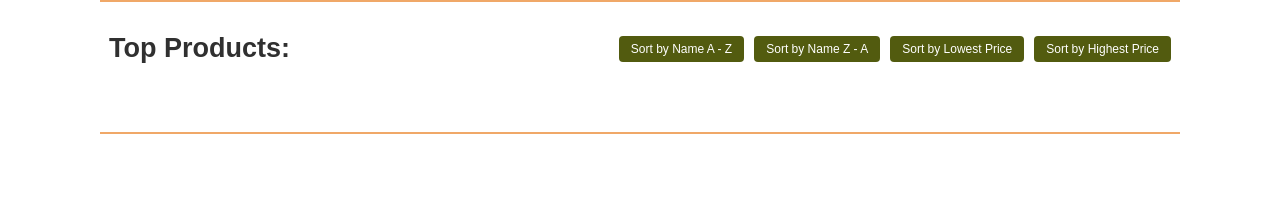
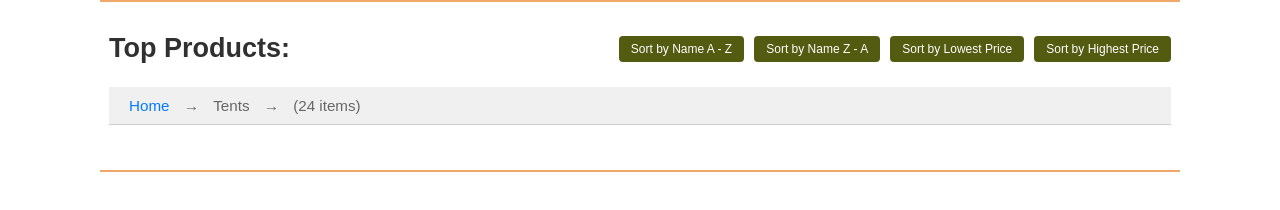
Before and after one commit to garretts8/WDD330Team2, a website: page src/product_list/index.html in a window 1280 px wide. Drawn offline with Linux system fonts and the light colour scheme.

Commit message:
breadcrumbs

```diff
--- a/src/css/style.css
+++ b/src/css/style.css
@@ -35,7 +35,7 @@ header {
 }
 
 .logo img {
-  width: 250px;
+  width: 200px;
   height: auto;
 }
 .logo a {
@@ -238,6 +238,34 @@ button.remove-item {
   max-width: 600px;
   margin: auto;
 }
+
+/* Breadcrumnbs */
+
+.breadcrumb {
+  font-size: 0.95rem;
+  color: #333;
+  background-color: #f0f0f0;
+  padding: 10px 20px;
+  border-bottom: 1px solid #ccc;
+  font-family: Arial, sans-serif;
+}
+
+.breadcrumb a {
+  color: #007bff;
+  text-decoration: none;
+  margin-right: 5px;
+}
+
+.breadcrumb a:hover {
+  text-decoration: underline;
+}
+
+.breadcrumb span {
+  margin: 0 5px;
+  color: #666;
+}
+
+
 
 .products {
   padding: 0.5em;
--- a/src/product_list/index.html
+++ b/src/product_list/index.html
@@ -1,5 +1,6 @@
 <!doctype html>
 <html lang="en">
+
 <head>
   <meta charset="UTF-8" />
   <meta name="viewport" content="width=device-width, initial-scale=1.0" />
@@ -9,26 +10,39 @@
 </head>
 
 <body>
+
   <header class="divider" id="main-header"></header>
   <main class="divider">
     <section class="products">
-        <div class = title-and-sort>
+      <div class=title-and-sort>
         <h2>Top Products: <span class="title"></span></h2>
-          <div class = buttons>
+        <div class=buttons>
           <button class="sort-btn">Sort by Name A - Z</button>
           <button class="sort-btn4">Sort by Name Z - A</button>
           <button class="sort-btn2">Sort by Lowest Price</button>
           <button class="sort-btn3">Sort by Highest Price</button>
         </div>
+
       </div>
+
+      <nav class="breadcrumb">
+        <a href="/iindex.html">Home</a>
+        <span class="breadcrumb-separator">→</span>
+        <span class="breadcrumb-item">Tents</span>
+        <span class="breadcrumb-separator">→</span>
+        <span class="breadcrumb-count">(24 items)</span>
+      </nav>
+
+
+
       <ul class="product-list"></ul>
     </section>
+
 
     <div class="modal hidden">
       <div class="modal-content">
         <button class="modal-close2">×</button>
         <h2 id="productName"></h2>
-
         <h3 id="productNameWithoutBrand"></h3>
         <img id="productImage" src="" alt="" />
         <p id="productFinalPrice"></p>
@@ -48,4 +62,3 @@
   </main>
   <footer id="main-footer"></footer>
 </body>
-</html>
```
Also changed, not shown: src/js/productList.mjs (line endings or trailing spaces). Lines whose indentation alone changed are shown as unchanged.
